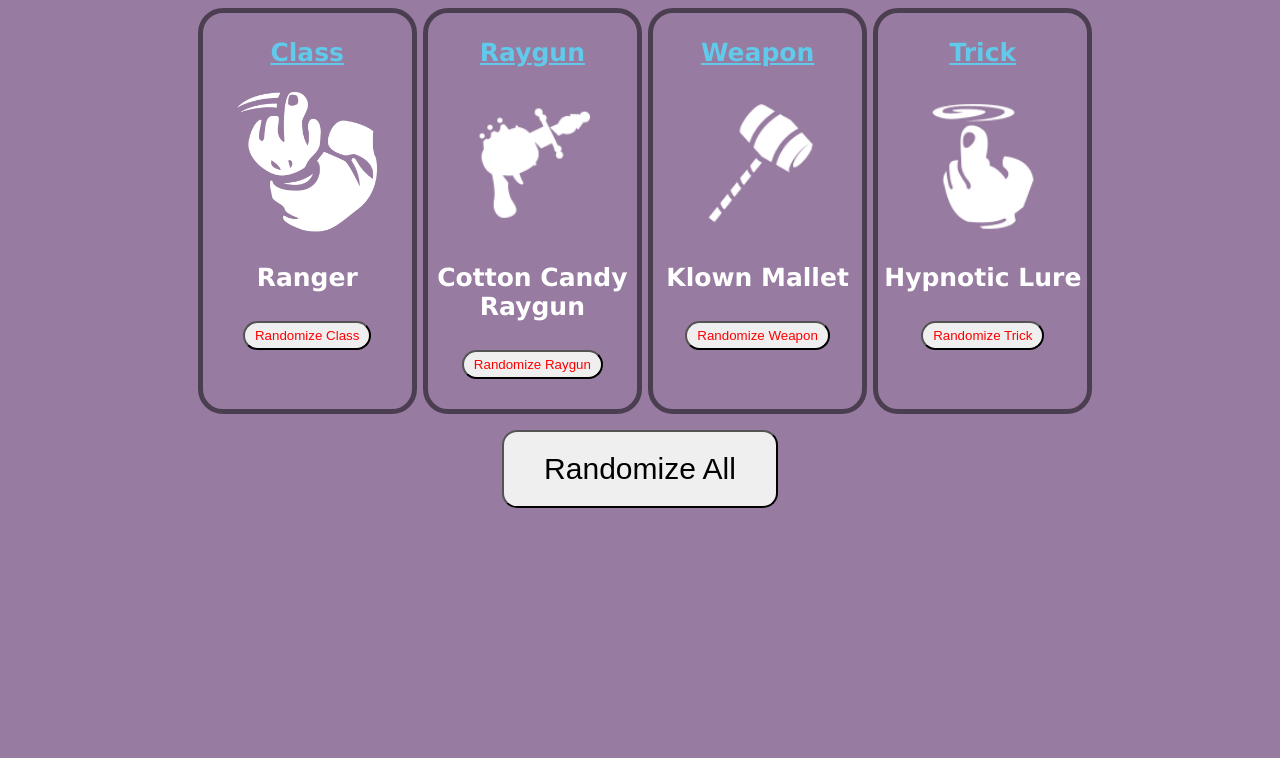
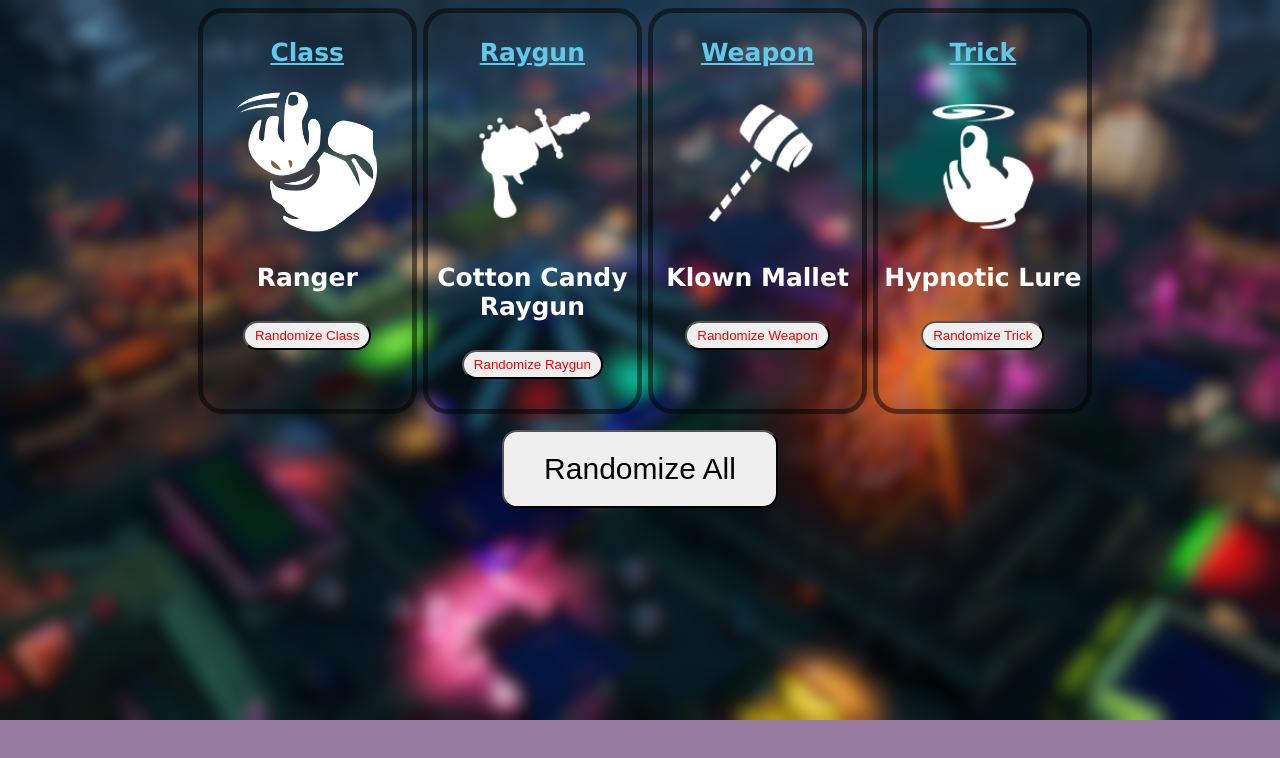
Before and after one commit to glSlushie/KKFOS-Build-Randomizer, a plain HTML site: page index.html in a window 1280 px wide. Drawn offline with Linux system fonts and the light colour scheme.

Commit message:
Update style.css

```diff
--- a/style.css
+++ b/style.css
@@ -1,6 +1,6 @@
 body {
     background-color: rgb(151, 123, 160);
-    background-image: url("glslushie.github.io/Images/carnivalbgblurred.png");
+    background-image: url("Images/carnivalbgblurred.png");
     background-repeat: no-repeat;
     background-attachment: fixed;
     background-size: 100%;
```
